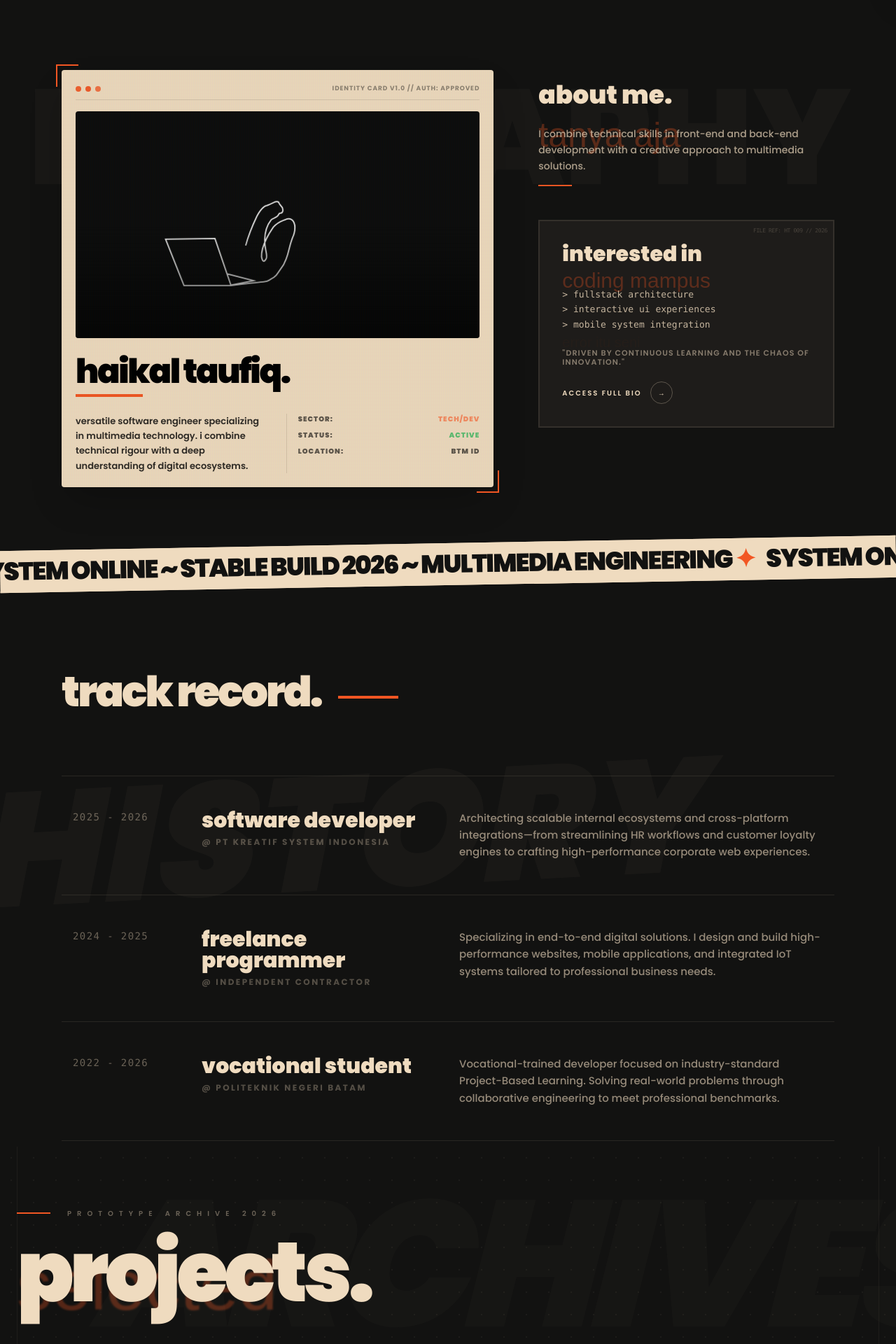
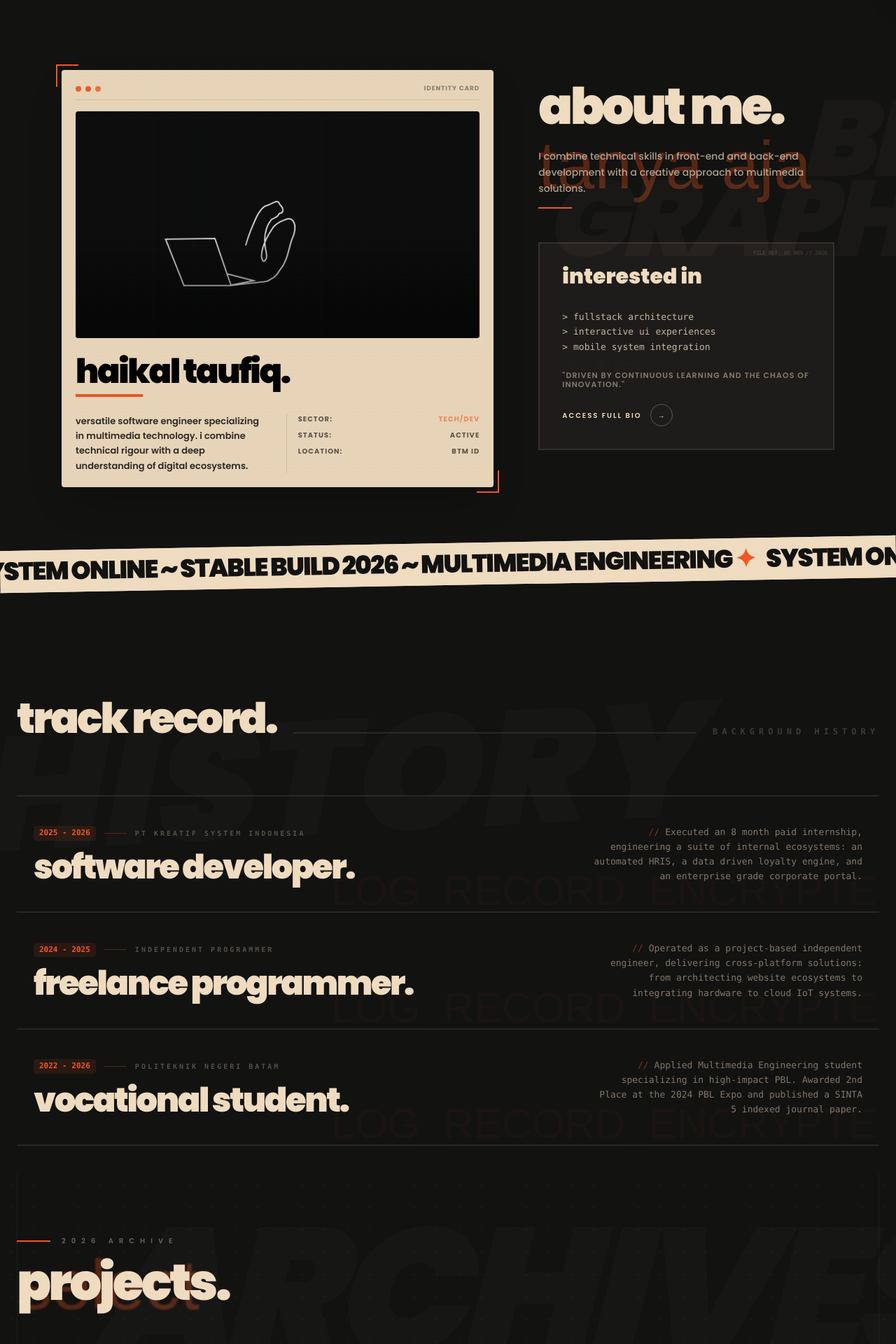
Before and after one commit to haikaltaufiq/portfolio-2026, a Next.js app: page / in a window 1280 px wide. Shown: the part 820-2740 px from the top of the page at 70% size. Built offline with nearby package versions, Linux system fonts and the light colour scheme; a web font is replaced by a local one.

Commit message:
perbaikan di landing page section

```diff
--- a/src/components/sections/AboutSection.tsx
+++ b/src/components/sections/AboutSection.tsx
@@ -99,12 +99,14 @@ export default function AboutSection() {
       <div className="mx-auto max-w-6xl px-6 relative">
         {/* Floating Background Text */}
         <motion.div
-          initial={{ x: 100, opacity: 0 }}
+          initial={{ x: 50, opacity: 0 }}
           whileInView={{ x: 0, opacity: 0.03 }}
-          className="absolute top-0 right-0 select-none pointer-events-none hidden md:block"
+          // 'block' bikin dia muncul di mobile, 'md:right-10' buat posisi desktop
+          className="absolute top-10 -right-4 md:-right-45 select-none pointer-events-none z-0"
         >
-          <Typography className="text-[15vw] font-black leading-none">
-            BIOGRAPHY
+          <Typography className="text-[30vw] md:text-[12vw] font-black leading-[0.7] md:leading-[0.75] tracking-tighter flex flex-col items-end italic opacity-50 md:opacity-100">
+            <span>BIO</span>
+            <span>GRAPHY</span>
           </Typography>
         </motion.div>
 
@@ -117,13 +119,13 @@ export default function AboutSection() {
                 <div className="relative inline-block">
                   <Typography
                     variant="h2"
-                    className="font-poppins font-black text-4xl lowercase relative z-10 transition-transform group-hover:translate-x-2"
+                    className="font-poppins font-black text-5xl sm:text-5xl md:text-6xl lg:text-7xl lowercase tracking-tighter relative z-10 transition-transform group-hover:translate-x-2"
                   >
                     about me.
                   </Typography>
                   <RedactedOverlay
                     text="tanya aja"
-                    className="text-[50px] -top-3 left-0"
+                    className="text-8xl top-1 left-0"
                   />
                 </div>
                 <div className="mt-6 space-y-4">
@@ -155,10 +157,6 @@ export default function AboutSection() {
                   >
                     interested in
                   </Typography>
-                  <RedactedOverlay
-                    text="coding mampus"
-                    className="text-[30px] top-0 left-0"
-                  />
                 </div>
                 <div className="space-y-6 relative">
                   <div className="relative">
@@ -223,7 +221,7 @@ export default function AboutSection() {
                       ))}
                     </div>
                     <Typography className="text-[9px] font-bold uppercase tracking-widest opacity-40">
-                      Identity Card v1.0 // Auth: Approved
+                      Identity Card
                     </Typography>
                   </div>
 
@@ -270,13 +268,12 @@ export default function AboutSection() {
                         {
                           label: "Status",
                           value: "Active",
-                          color: "text-green-600",
                         },
                         { label: "Location", value: "BTM ID" },
                       ].map((item, idx) => (
                         <div
                           key={idx}
-                          className="flex justify-between text-[10px] font-black uppercase tracking-widest opacity-60 hover:opacity-100 transition-opacity"
+                          className="flex justify-between text-[10px] font-bold uppercase tracking-widest opacity-60 hover:opacity-100 transition-opacity"
                         >
                           <span>{item.label}:</span>
                           <span className={item.color || ""}>{item.value}</span>
--- a/src/components/sections/HeroSection.tsx
+++ b/src/components/sections/HeroSection.tsx
@@ -64,16 +64,18 @@ export default function HeroSection() {
 
         {/* Lat Long - Fixed Position */}
         <div className="absolute top-10 left-6 md:top-12 md:left-12 flex flex-col gap-1 opacity-20">
-          {["LAT: 1.1301° N", "LONG: 104.0542° E", "System: Operational"].map(
-            (info, i) => (
+          {[
+            "LAT: 1.1301° N",
+            "LONG: 104.0542° E",
+            "© 2026 - HAIKAL TAUFIQ",
+          ].map((info, i) => (
             <Typography
               key={i}
               className={`text-[8px] md:text-[10px] font-mono font-black ${i === 2 ? "text-[#F25623]" : ""}`}
             >
               {info}
             </Typography>
-            ),
-          )}
+          ))}
         </div>
 
         {/* 2026 Background - Adjusted Opacity and Size */}
@@ -175,7 +177,7 @@ export default function HeroSection() {
       {/* 4. Side Name (Fixed Position) */}
       <motion.div
         style={{ y: useTransform(dy, [-500, 500], [-20, 20]) }}
-        className="absolute right-6 md:right-12 top-1/2 -translate-y-1/2 flex items-center justify-center opacity-5 pointer-events-none z-10 lg:block"
+        className="absolute right-10 md:right-13 top-1/2 -translate-y-1/2 flex items-center justify-center opacity-5 pointer-events-none z-10 lg:block"
       >
         <div className="-rotate-90 origin-center translate-x-1/2">
           <Typography className="text-8xl md:text-9xl font-black lowercase tracking-tighter whitespace-nowrap leading-none">
--- a/src/components/sections/ProjectSection.tsx
+++ b/src/components/sections/ProjectSection.tsx
@@ -28,33 +28,33 @@ export default function ProjectsSection() {
 
       <div className="mx-auto max-w-7xl px-6">
         {/* 1. Header Section: Dramatic & Bold */}
-        <header className="relative mb-24 flex flex-col items-center md:items-start">
+        <header className="relative mb-10 md:mb-16 flex flex-col items-start">
           <SlideIn>
-            <div className="flex items-center gap-6 mb-4">
+            <div className="flex items-center gap-4 mb-4">
               <span className="h-0.5 w-12 bg-[#F25623]" />
-              <Typography className="text-[10px] font-semibold uppercase tracking-[0.8em] opacity-40">
-                prototype archive 2026
+              <Typography className="text-[8px] md:text-[10px] font-medium md:font-semibold uppercase tracking-[0.4em] md:tracking-[0.8em] opacity-40">
+                2026 archive
               </Typography>
             </div>
             <div className="relative inline-block">
               <Typography
                 variant="h1"
-                className="font-poppins font-black text-7xl md:text-[120px] leading-none lowercase tracking-tighter relative z-10"
+                className="font-poppins font-black text-5xl md:text-7xl leading-none lowercase tracking-tighter relative z-10"
               >
                 projects.
               </Typography>
               <RedactedOverlay
-                text="selected "
-                className="text-[14vw] md:text-[100px] -top-10 md:top-1 left-0 opacity-10 blur-[1px]"
+                text="select"
+                className="text-[14vw] md:text-[100px] -top-10 md:-top-9 left-0 opacity-10 blur-[1px]"
               />
             </div>
           </SlideIn>
         </header>
 
         {/* 2. Main Grid System */}
-        <div className="space-y-16 lg:space-y-20">
+        <div className="space-y-6 lg:space-y-12">
           <div className="grid grid-cols-1 md:grid-cols-[1fr_auto_1.2fr] gap-16 lg:gap-24 items-center">
-            <div className="flex items-center gap-4">
+            <div className="hidden md:flex items-center gap-4">
               <Typography className="text-[10px] font-black uppercase tracking-[0.4em] text-[#F25623]">
                 system capabilities
               </Typography>
@@ -136,6 +136,7 @@ export default function ProjectsSection() {
                         description={project.description}
                         slug={project.slug}
                         image={project.image}
+                        video={project.video}
                         delay={0.1 * index}
                         index={index}
                       />
@@ -173,7 +174,7 @@ export default function ProjectsSection() {
       {/* BACKGROUND DECORATION SYSTEM */}
       <div className="absolute inset-0 pointer-events-none -z-10 overflow-hidden">
         {/* 1. Large Background Title (Consistent with Contact Section) */}
-        <Typography className="absolute top-10 -right-20 text-[20vw] font-black opacity-[0.02] whitespace-nowrap select-none leading-none tracking-tighter italic">
+        <Typography className="absolute top-35 md:top-10 -right-20 text-[25vw] md:text-[20vw] font-black opacity-[0.02] whitespace-nowrap select-none leading-none tracking-tighter italic">
           ARCHIVES
         </Typography>
 
--- a/src/components/sections/TrackRecord.tsx
+++ b/src/components/sections/TrackRecord.tsx
@@ -1,7 +1,14 @@
 "use client";
+
+import React from "react";
 import { motion } from "framer-motion";
 import Typography from "../ui/Typhography";
+import RedactedOverlay from "@/src/features/portfolio/components/RedactedOverlay";
 
+/**
+ * EXPERIENCE CARD COMPONENT
+ * Optimized for Mobile Stacking & Desktop Inline
+ */
 const ExperienceCard = ({
   year,
   role,
@@ -22,36 +29,52 @@ const ExperienceCard = ({
       viewport={{ once: true }}
       transition={{
         delay: index * 0.1,
-        duration: 0.5,
-        ease: [0.33, 1, 0.68, 1],
+        duration: 0.8,
+        ease: [0.23, 1, 0.32, 1],
       }}
-      className="group relative border-b border-main-text/10 py-12 px-4 hover:bg-main-text/2 transition-all duration-300 cursor-default overflow-hidden"
+      className="group relative border-b-2 border-main-text/10 py-8 md:py-10 px-4 md:px-6 transition-all duration-500 hover:bg-main-text/3 overflow-hidden cursor-default"
     >
-      {/* Accent line pas hover */}
-      <div className="absolute left-0 top-0 h-full w-0.5 bg-[#F25623] scale-y-0 group-hover:scale-y-100 transition-transform duration-500 origin-top" />
+      {/* Indicator Accent Line */}
+      <div className="absolute left-0 top-0 w-1 md:w-1.5 h-full bg-[#F25623] -translate-x-full group-hover:translate-x-0 transition-transform duration-500 ease-[cubic-bezier(0.23,1,0.32,1)]" />
 
-      <div className="grid grid-cols-1 md:grid-cols-12 gap-8 items-start relative z-10">
-        <div className="md:col-span-2">
-          <Typography className="text-sm font-mono opacity-40 uppercase tracking-widest group-hover:opacity-100 transition-opacity">
-            {year}
+      <div className="flex flex-col md:flex-row md:items-center justify-between gap-4 md:gap-6 relative z-10">
+        <div className="flex-1">
+          {/* Metadata Section: Stacks on mobile, Row on desktop */}
+          <div className="flex flex-wrap items-center gap-2 md:gap-3 mb-2 md:mb-4">
+            <span className="text-[9px] md:text-[11px] font-mono font-black text-[#F25623] bg-[#F25623]/10 px-2 py-0.5 rounded-sm">
+              {year}
+            </span>
+            <div className="hidden md:block h-px w-8 bg-[#F25623]/30 group-hover:w-16 group-hover:bg-[#F25623] transition-all duration-700" />
+            <Typography className="text-[9px] md:text-[10px] font-mono font-black opacity-30 group-hover:opacity-100 group-hover:text-main-text uppercase tracking-[0.2em] md:tracking-[0.3em] transition-all">
+              {company}
+            </Typography>
+          </div>
+
+          {/* Role Title: Responsive Sizing */}
+          <Typography
+            variant="h3"
+            className="text-2xl md:text-5xl font-black lowercase leading-[0.9] tracking-tighter group-hover:translate-x-2 md:group-hover:translate-x-4 transition-transform duration-500"
+          >
+            <span className="group-hover:text-[#F25623] transition-colors block md:inline">
+              {role}.
+            </span>
           </Typography>
         </div>
 
-        <div className="md:col-span-4">
-          <Typography className="text-3xl font-black lowercase leading-none mb-2 group-hover:text-[#F25623] transition-colors duration-300">
-            {role}
-          </Typography>
-          <Typography className="text-xs font-bold uppercase tracking-[0.2em] opacity-30 group-hover:opacity-60 transition-opacity">
-            @ {company}
-          </Typography>
-        </div>
-
-        <div className="md:col-span-6">
-          <p className="text-[15px] text-main-text/60 leading-relaxed font-medium max-w-xl group-hover:text-main-text/90 transition-colors duration-300">
+        {/* Description: Better padding and border on mobile */}
+        <div className="max-w-sm md:text-right relative mt-2 md:mt-0 pl-4 md:pl-0 border-l border-[#F25623]/20 md:border-none">
+          <p className="text-[11px] md:text-[13px] font-mono leading-relaxed opacity-50 group-hover:opacity-100 transition-opacity duration-500">
+            <span className="hidden md:inline text-[#F25623] mr-2">//</span>
             {desc}
           </p>
         </div>
       </div>
+
+      {/* Watermark: Scaled down for mobile */}
+      <RedactedOverlay
+        text="LOG_RECORD_ENCRYPTED"
+        className="text-[40px] md:text-[60px] -bottom-2 md:-bottom-4 -right-5 md:-right-10 opacity-[0.03] group-hover:opacity-10 transition-all duration-700 group-hover:scale-110"
+      />
     </motion.div>
   );
 };
@@ -62,50 +85,47 @@ export default function TrackRecord() {
       year: "2025 - 2026",
       role: "Software Developer",
       company: "PT Kreatif System Indonesia",
-      desc: "Architecting scalable internal ecosystems and cross-platform integrations—from streamlining HR workflows and customer loyalty engines to crafting high-performance corporate web experiences.",
+      desc: "Executed an 8 month paid internship, engineering a suite of internal ecosystems: an automated HRIS, a data driven loyalty engine, and an enterprise grade corporate portal.",
     },
     {
       year: "2024 - 2025",
       role: "Freelance Programmer",
-      company: "Independent Contractor",
-      desc: "Specializing in end-to-end digital solutions. I design and build high-performance websites, mobile applications, and integrated IoT systems tailored to professional business needs.",
+      company: "Independent Programmer",
+      desc: "Operated as a project-based independent engineer, delivering cross-platform solutions: from architecting website ecosystems to integrating hardware to cloud IoT systems.",
     },
     {
       year: "2022 - 2026",
       role: "Vocational Student",
       company: "Politeknik Negeri Batam",
-      desc: "Vocational-trained developer focused on industry-standard Project-Based Learning. Solving real-world problems through collaborative engineering to meet professional benchmarks.",
+      desc: "Applied Multimedia Engineering student specializing in high-impact PBL. Awarded 2nd Place at the 2024 PBL Expo and published a SINTA 5 indexed journal paper.",
     },
   ];
 
   return (
-    <section className="relative py-2 bg-transparent overflow-hidden">
-      {/* Background Watermark */}
-      <div className="absolute top-30 -left-10 text-[18vw] font-black opacity-[0.03] select-none pointer-events-none -rotate-3 italic uppercase leading-none">
+    <section className="relative py-1 md:py-10 bg-transparent overflow-hidden">
+      <div className="absolute top-2 md:top-10 -left-10 text-[35vw] md:text-[18vw] font-black opacity-[0.02] md:opacity-[0.02] select-none pointer-events-none -rotate-3 italic uppercase leading-none block">
         History
       </div>
 
-      <div className="mx-auto max-w-6xl px-6 relative z-10">
+      <div className="mx-auto max-w-7xl px-6 relative z-10">
         <div className="relative">
-          {/* Header Section */}
-          <div className="flex items-center gap-6 mb-24">
+          {/* Header Section: Scaled for Mobile */}
+          <div className="flex items-end gap-4 md:gap-6 mb-12 md:mb-20 overflow-hidden">
             <Typography
               variant="h2"
-              className="text-3xl md:text-6xl font-black lowercase tracking-tighter leading-[0.8]"
+              className="text-4xl md:text-6xl font-black lowercase tracking-tighter leading-none"
             >
               track record.
             </Typography>
-            <motion.div
-              initial={{ width: 0 }}
-              whileInView={{ width: 86 }}
-              viewport={{ once: true }}
-              transition={{ delay: 0.3, duration: 0.8 }}
-              className="h-1 bg-[#F25623] mt-4 hidden md:block "
-            />
+            <div className="h-0.5 flex-1 bg-main-text/10 mb-1 md:mb-2" />
+            <Typography className="text-[10px] md:text-[12px] font-mono font-black opacity-20 mb-0.5 tracking-[0.3em] md:tracking-[0.5em] whitespace-nowrap">
+              <span className="hidden md:inline">BACKGROUND </span>
+              HISTORY
+            </Typography>
           </div>
 
           {/* List Section */}
-          <div className="border-t border-main-text/10">
+          <div className="border-t-2 border-main-text/10">
             {experiences.map((exp, index) => (
               <ExperienceCard key={index} {...exp} index={index} />
             ))}
--- a/src/features/about/AboutPage.tsx
+++ b/src/features/about/AboutPage.tsx
@@ -74,7 +74,7 @@ const ExperienceCard = ({
         <div className="flex-1">
           <div className="flex items-center gap-3 mb-3">
             <span className="text-[11px] font-mono font-black text-[#F25623] bg-[#F25623]/10 px-2 py-0.5 rounded-sm">
-              [{year}]
+              {year}
             </span>
             <div className="h-px w-8 bg-[#F25623]/30 group-hover:w-16 group-hover:bg-[#F25623] transition-all duration-700" />
             <Typography className="text-[10px] font-mono font-black opacity-30 group-hover:opacity-100 group-hover:text-main-text uppercase tracking-[0.3em] transition-all">
--- a/src/features/portfolio/data/info.ts
+++ b/src/features/portfolio/data/info.ts
@@ -13,9 +13,9 @@ export const infoList = [
     title: "human resource",
     overlayText: "SINTA_5_INDEXED",
     descriptions: [
-      "This project focuses on the integrated Human Resource Information System (HRIS) for PT Kreatif System Indonesia. The system centralizes critical workforce processes—including attendance tracking, leave management, overtime, payroll, employee databases, and task distribution—into a single, unified ecosystem.",
+      "This project focuses on the integrated Human Resource Information System for PT Kreatif System Indonesia.", "The system centralizes critical workforce processes—including attendance tracking, leave management, overtime, payroll, employee databases, and task distribution—into a single, unified ecosystem.",
     ],
-    skills: ["Laravel", "Flutter", "Material Design"],
+    skills: ["Laravel", "Flutter", "SINTA 5 Indexed"],
     link: "hr-management",
   },
   {
@@ -23,19 +23,19 @@ export const infoList = [
     title: "company profile",
     overlayText: "dummy data",
     descriptions: [
-      "A high-performance digital identity engineered with a modern interface to amplify brand authority and market presence.",
-      "Engineered with fluid layouts and micro-interactions to ensure seamless responsiveness across all high-resolution devices.",
+     "Redesign and full-scale rebuild of PT Kreatif System’s digital presence, transforming it into a high-tier professional interface with a clean, minimalist aesthetic.",
+      "Integrated with Groq AI to deliver chatbot as customer support, ensuring intelligent & real-time engagement.",
     ],
-    skills: ["TypeScript", "Next.js"],
+    skills: ["TypeScript", "Next.js", "Groq"],
   },
   {
     id: "info-3",
-    title: "customer loyalty",
+    title: "Point of Sales",
     overlayText: "dummy data",
     descriptions: [
-      "A data-driven loyalty ecosystem designed to maximize customer lifetime value through automated point accumulation and tiered rewards.",
-      "Features a proprietary ranking engine that tracks purchase frequency and volume to deliver personalized incentives and VIP privileges.",
+    "Engineered a POS system for Nato PC featuring hardware compatibility matching and seamless payment gateway integration for frictionless transactions.",
+"Architected a flexible inventory ecosystem with multi-supplier synchronization and advanced configuration matching to streamline complex hardware stock management."
     ],
-    skills: ["Laravel", "Tailwind"],
+    skills: ["Laravel", "Tailwind", "Midtrans"],
   },
 ];
--- a/src/features/portfolio/type.ts
+++ b/src/features/portfolio/type.ts
@@ -5,5 +5,6 @@ export type Project = {
   description: string;
   slug: string;
   image?: string;
+  video?: string;
   tags?: string[];
 };
```
Also changed, not shown: src/features/portfolio/components/ProjectCard.tsx (+25 -19 lines), src/features/portfolio/components/project-details/hr-system.tsx (+11 -8 lines), src/features/portfolio/data/projects.ts (+11 -11 lines). Lines whose indentation alone changed are shown as unchanged.
